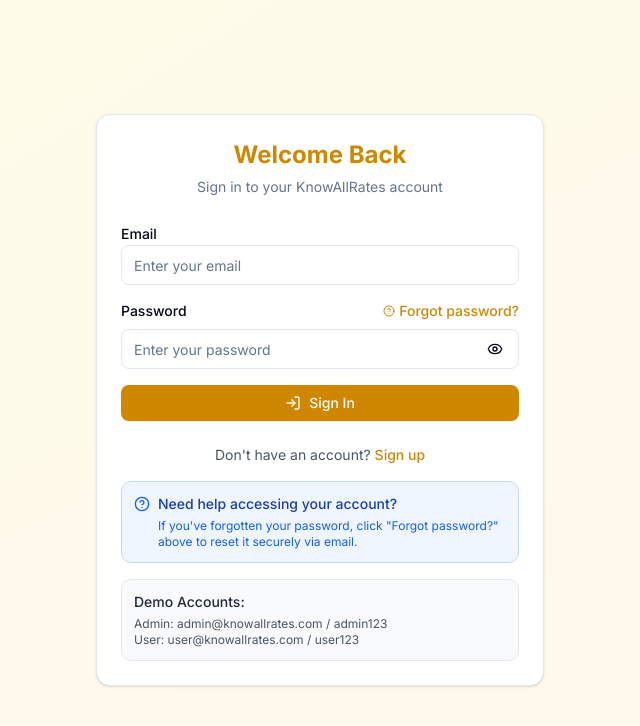
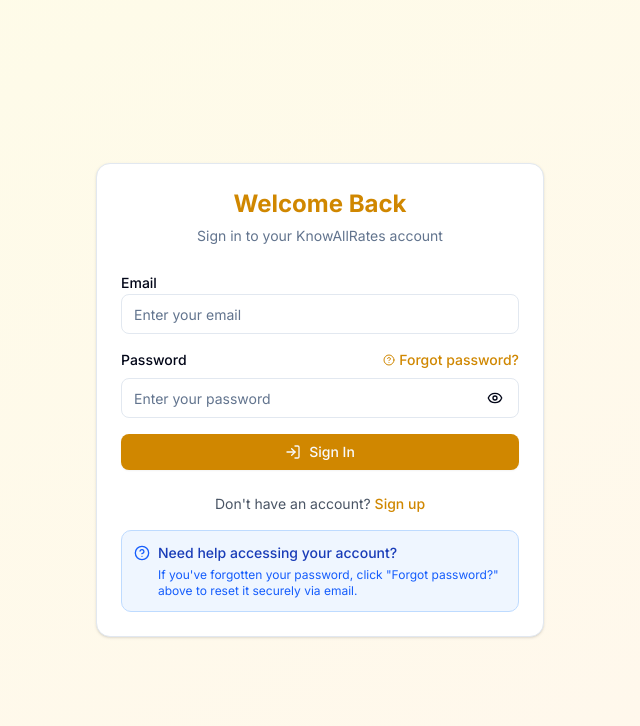
Before and after one commit to navjotNSK/knowallrates, a Next.js app: page /auth/signin in a window 1280 px wide. Shown: the top 726 px of the page, without its empty margins (320-960 px from the left). Built offline with nearby package versions, Linux system fonts and the light colour scheme.

Commit message:
Admin Creds removed.

```diff
--- a/src/app/auth/signin/page.tsx
+++ b/src/app/auth/signin/page.tsx
@@ -176,11 +176,11 @@ export default function SignInPage() {
             </div>
           </div>
 
-          <div className="mt-4 p-3 bg-gray-50 dark:bg-gray-700 border border-gray-200 dark:border-gray-600 rounded-lg">
+          {/* <div className="mt-4 p-3 bg-gray-50 dark:bg-gray-700 border border-gray-200 dark:border-gray-600 rounded-lg">
             <p className="text-sm text-gray-800 dark:text-gray-300 font-medium">Demo Accounts:</p>
             <p className="text-xs text-gray-600 dark:text-gray-400 mt-1">Admin: admin@knowallrates.com / admin123</p>
             <p className="text-xs text-gray-600 dark:text-gray-400">User: user@knowallrates.com / user123</p>
-          </div>
+          </div> */}
         </CardContent>
       </Card>
     </div>
```
